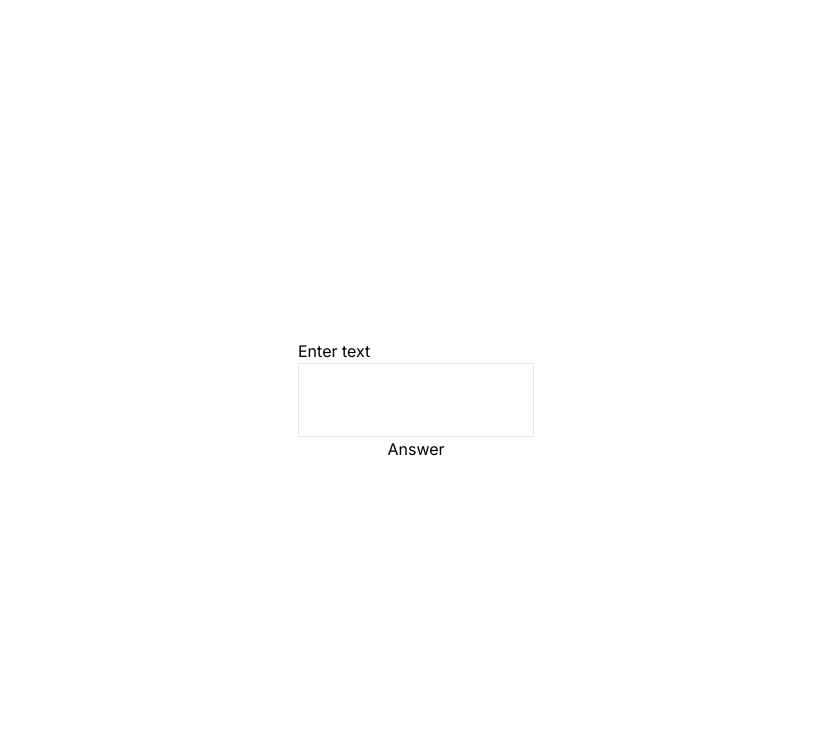
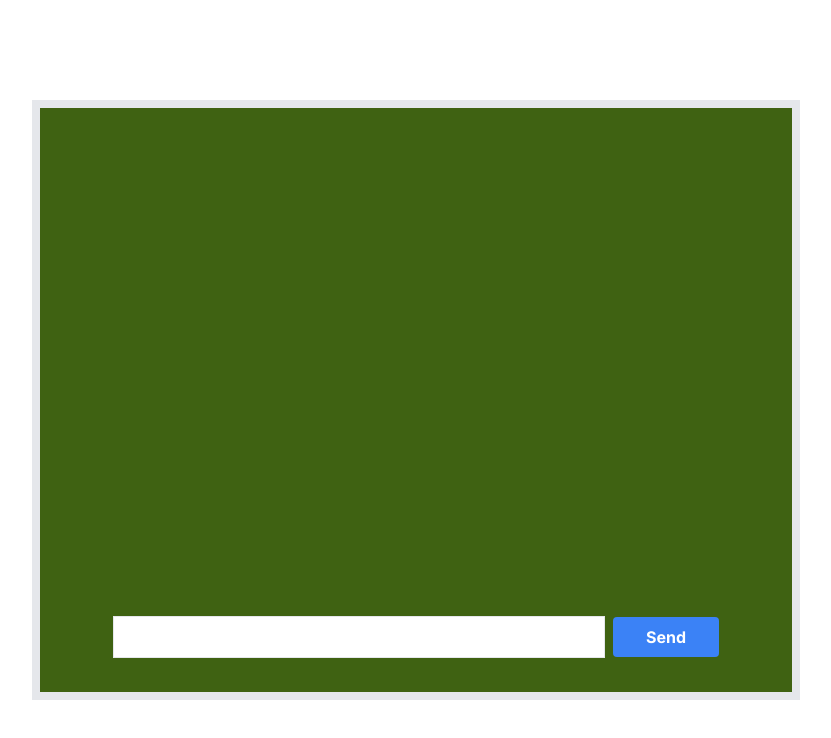
Before and after one commit to KristinaMumm/cook-rook-ies, a Next.js app: page / in a window 1280 px wide. Shown: the top 738 px of the page, without its empty margins (224-1055 px from the left). Built offline with nearby package versions, Linux system fonts and the light colour scheme.

Commit message:
change: input section layout

```diff
--- a/app/actions.ts
+++ b/app/actions.ts
@@ -1,6 +1,6 @@
 'use server';
 
-import { CoreSystemMessage, CoreMessage, generateText } from 'ai';
+import { CoreMessage, generateText } from 'ai';
 import { openai } from '@ai-sdk/openai';
 
 export async function getAnswer(messagesInput : CoreMessage[]) {
--- a/app/page.tsx
+++ b/app/page.tsx
@@ -2,15 +2,14 @@
 
 import { useState, useEffect } from 'react';
 import { getAnswer } from './actions';
-import { useDebouncedCallback } from 'use-debounce';
-import { CoreSystemMessage, CoreMessage, convertToCoreMessages } from 'ai';
+import { CoreMessage } from 'ai';
 import Chat from './ui/chat';
+import InputForm from './ui/input-form';
 
 // Allow streaming responses up to 30 seconds
 export const maxDuration = 30;
 
 export default function Page() {
-  const [userMessage, setUserMessage] = useState<string>('');
   const [messageHistory, setMessageHistory] = useState<CoreMessage[]>([])
 
   const addMessageInput = (newMessage : string, currentRole : string) => {
@@ -34,8 +33,6 @@ export default function Page() {
     const performAsyncAction = async () => {
       if (messageHistory.length > 0) {
 
-        // This action will be executed every time messageHistory is updated
-        console.log('Message history updated:', messageHistory);
         if (messageHistory[messageHistory.length-1].role == 'user')  {
           console.log(messageHistory[messageHistory.length-1].content);
           const { text } = await getAnswer(messageHistory);
@@ -51,31 +48,19 @@ export default function Page() {
 
   return (
     <body>
-      <div className='h-screen flex flex-col
-                    items-center justify-center'>
-        <form>
-          <div>
-            <label>
-              Enter text
-            </label>
-            <div>
-              <input value={userMessage} type="text" onChange={e => { setUserMessage(e.currentTarget.value); }}
-              className='border pb-12'/>
-            </div>
-          </div>
-        </form>
-        <button
-          onClick={async () => {
-            addMessageInput(userMessage, 'user')
-            setUserMessage('');
-          }}
-        >
-          Answer
-        </button>
-        <div>
-          <Chat messageHistory={messageHistory}/>
+      <section className='flex justify-center items-center w-full h-screen content-center'>
+
+      <div className='p-2 flex-col border-8 w-3/5 h-3/4 bg-lime-800'>
+        <div className='h-5/6'>
+        <Chat messageHistory={messageHistory}/>
+        </div>
+        <div className='flex justify-center items-center h-1/6'>
+        <InputForm addMessageInput={addMessageInput}/>
         </div>
       </div>
+
+      </section>
+
     </body>
 
   );
--- /dev/null
+++ b/app/ui/input-form.tsx
@@ -0,0 +1,39 @@
+import { useState } from 'react';
+
+type AddMessageInputFunction = (message: string, sender: string) => void;
+
+interface InputFormProps {
+  addMessageInput: AddMessageInputFunction;
+}
+
+const InputForm: React.FC<InputFormProps> = ({ addMessageInput }) => {
+  const [userMessage, setUserMessage] = useState<string>('');
+
+  const sendMessageToBot = () => {
+    addMessageInput(userMessage, 'user')
+    setUserMessage('');
+  }
+
+  const onEnterPress = (event : React.KeyboardEvent) => {
+    if(event.key === "Enter" && event.shiftKey == false) {
+      event.preventDefault();
+      sendMessageToBot()
+    }
+  }
+
+  return (
+    <div className='flex flex-col w-5/6 h-max'>
+      <div className='w-full'>
+        <form className='flex w-full h-full items-center' onSubmit={sendMessageToBot}>
+          <input type="text" value={userMessage} onKeyDown={onEnterPress}
+            onChange={event => { setUserMessage(event.currentTarget.value); }} className='border w-full m-1 p-2 resize-none'/>
+          <button className='bg-blue-500 hover:bg-blue-700 m-1 p-2 w-32 text-white font-bold rounded'>
+            Send
+          </button>
+        </form>
+      </div>
+    </div>
+  );
+}
+
+export default InputForm;
```
